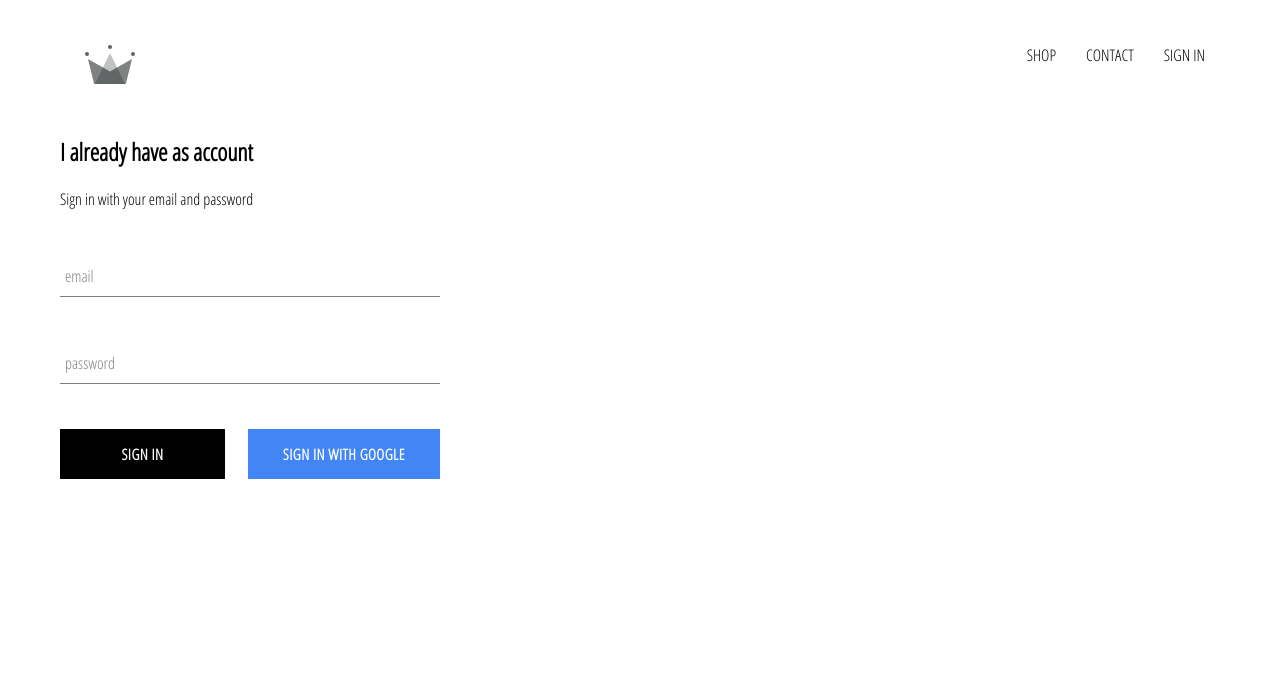
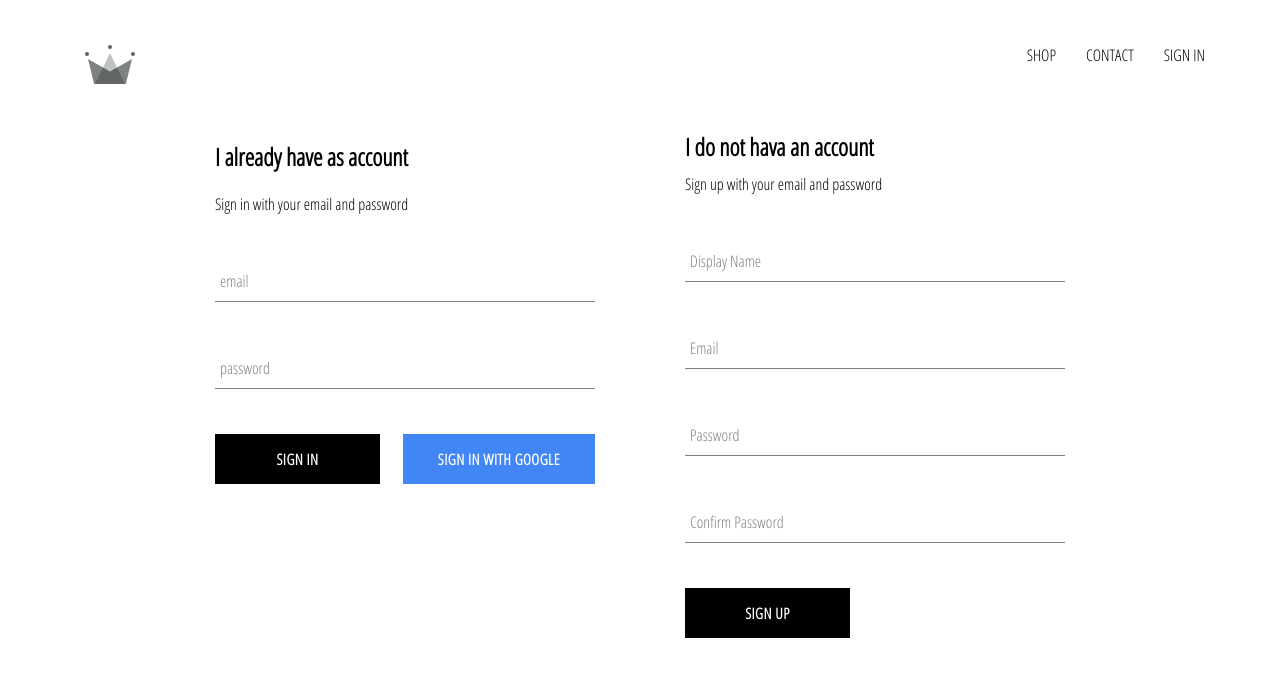
Before and after one commit to jutorres/clothing-app-react-course, a React (Create React App) app: page /signin in a window 1280 px wide. Shown: the top 676 px of the page. Built offline with nearby package versions, Linux system fonts and the light colour scheme; no server answers.

Commit message:
Implemented firebase utils, included ability to store authenticated users

```diff
--- a/src/App.js
+++ b/src/App.js
@@ -7,7 +7,7 @@
 import ShopPage from './pages/shop/shop.component';
 import Header from './components/header/header.component';
 import SignInSignUp from './pages/sign-in-sign-up/sign-in-sign-up.component';
-import { auth } from './firebase/firebase.utils';
+import { auth, createUserProfileDocument } from './firebase/firebase.utils';
 
 class App extends React.Component {
   constructor() {
@@ -18,11 +18,24 @@
     }
   }
 
-  unsubscribeFromAuth = null
+  unsubscribeFromAuth = null;
 
   componentDidMount() {
-    this.unsubscribeFromAuth = auth.onAuthStateChanged(user => {
-      this.setState({ currentUser: user });
+    this.unsubscribeFromAuth = auth.onAuthStateChanged(async userAuth => {
+      if (userAuth) {
+        const userRef = await createUserProfileDocument(userAuth);
+
+        userRef.onSnapshot(snapshot => (
+          this.setState({
+            currentUser: {
+              id: snapshot.id, ...snapshot.data()
+            }
+          })
+        ));
+
+        console.log(this.state);
+      }
+      this.setState({currentUser: userAuth});
     });
   }
 
--- /dev/null
+++ b/src/components/sign-up/sign-up.component.jsx
@@ -0,0 +1,101 @@
+import React from 'react';
+
+import FormInput from '../form-input/form-input.component';
+import CustomButton from '../custom-button/custom-button.component';
+
+import { auth, createUserProfileDocument} from '../../firebase/firebase.utils';
+
+import './sign-up.styles.scss';
+
+class SignUp extends React.Component {
+    constructor() {
+        super();
+
+        this.state = {
+            displayName: '',
+            email: '',
+            password: '',
+            confirmPassword: ''
+        };
+    }
+
+    handleSubmit = async event => {
+        event.preventDefault();
+
+        const { displayName, email, password, confirmPassword } = this.state;
+
+        if (password !== confirmPassword) {
+            alert("Passwords don't match");
+            return;
+        }
+
+        try {
+            const { user } = await auth.createUserWithEmailAndPassword(email, password);
+
+            await createUserProfileDocument(user, { displayName });
+
+            this.setState({
+                displayName: '',
+                email: '',
+                password: '',
+                confirmPassword: ''
+            });
+        } catch (error) {
+            console.log(error);
+        }
+    };
+
+    handleChange = event => {
+        const { name, value } = event.target;
+
+        this.setState({ [name]: value });
+    };
+
+
+    render() {
+        const { displayName, email, password, confirmPassword } = this.state;
+        return (
+            <div className='sign-up'>
+                <h2 className='title'> I do not hava an account</h2>
+                <span>Sign up with your email and password</span>
+                <form className='sign-up-form' onSubmit={this.handleSubmit}>
+                    <FormInput
+                        type='text'
+                        name='displayName'
+                        value={displayName}
+                        onChange={this.handleChange}
+                        label='Display Name'
+                        required
+                    />
+                    <FormInput
+                        type='email'
+                        name='email'
+                        value={email}
+                        onChange={this.handleChange}
+                        label='Email'
+                        required
+                    />
+                    <FormInput
+                        type='password'
+                        name='password'
+                        value={password}
+                        onChange={this.handleChange}
+                        label='Password'
+                        required
+                    />
+                    <FormInput
+                        type='password'
+                        name='confirmPassword'
+                        value={confirmPassword}
+                        onChange={this.handleChange}
+                        label='Confirm Password'
+                        required
+                    />
+                    <CustomButton type='submit'>SIGN UP</CustomButton>
+                </form>
+            </div>
+        );
+    };
+}
+
+export default SignUp;
--- /dev/null
+++ b/src/components/sign-up/sign-up.styles.scss
@@ -0,0 +1,9 @@
+.sign-up {
+    display: flex;
+    flex-direction: column;
+    width: 380px;
+
+    .title {
+      margin: 10px 0;
+    }
+  }
--- a/src/firebase/firebase.utils.js
+++ b/src/firebase/firebase.utils.js
@@ -13,6 +13,32 @@
     measurementId: "G-M2D779F2T9"
   };
 
+export const createUserProfileDocument = async (userAuth, additionalData) => {
+  if (!userAuth) return;
+
+  const userRef = firestore.doc(`users/${userAuth.uid}`);
+
+  const snapShot = await userRef.get();
+
+  if(!snapShot.exists) {
+    const { displayName, email } = userAuth;
+    const createdAt = new Date();
+
+    try {
+      await userRef.set({
+        displayName,
+        email,
+        createdAt,
+        ...additionalData
+      })
+    } catch (error) {
+      console.log('Error creating user', error.message);
+    }
+  }
+
+  return userRef;
+};
+
 firebase.initializeApp(config);
 
 export const auth = firebase.auth();
--- a/src/pages/sign-in-sign-up/sign-in-sign-up.component.jsx
+++ b/src/pages/sign-in-sign-up/sign-in-sign-up.component.jsx
@@ -1,12 +1,14 @@
 import React from 'react';
 
 import SignIn from '../../components/sign-in/sign-in.component';
+import SignUp from '../../components/sign-up/sign-up.component';
 
 import './sign-in-sign-up.styles.scss';
 
 const SignInSignUp = () => (
     <div className='sign-in-sign-up'>
         <SignIn/>
+        <SignUp/>
     </div>
 );
 
--- a/src/pages/sign-in-sign-up/sign-in-sign-up.styles.scss
+++ b/src/pages/sign-in-sign-up/sign-in-sign-up.styles.scss
@@ -0,0 +1,6 @@
+.sign-in-sign-up {
+    width: 850px;
+    display: flex;
+    justify-content: space-between;
+    margin: 30px auto;
+}
```
